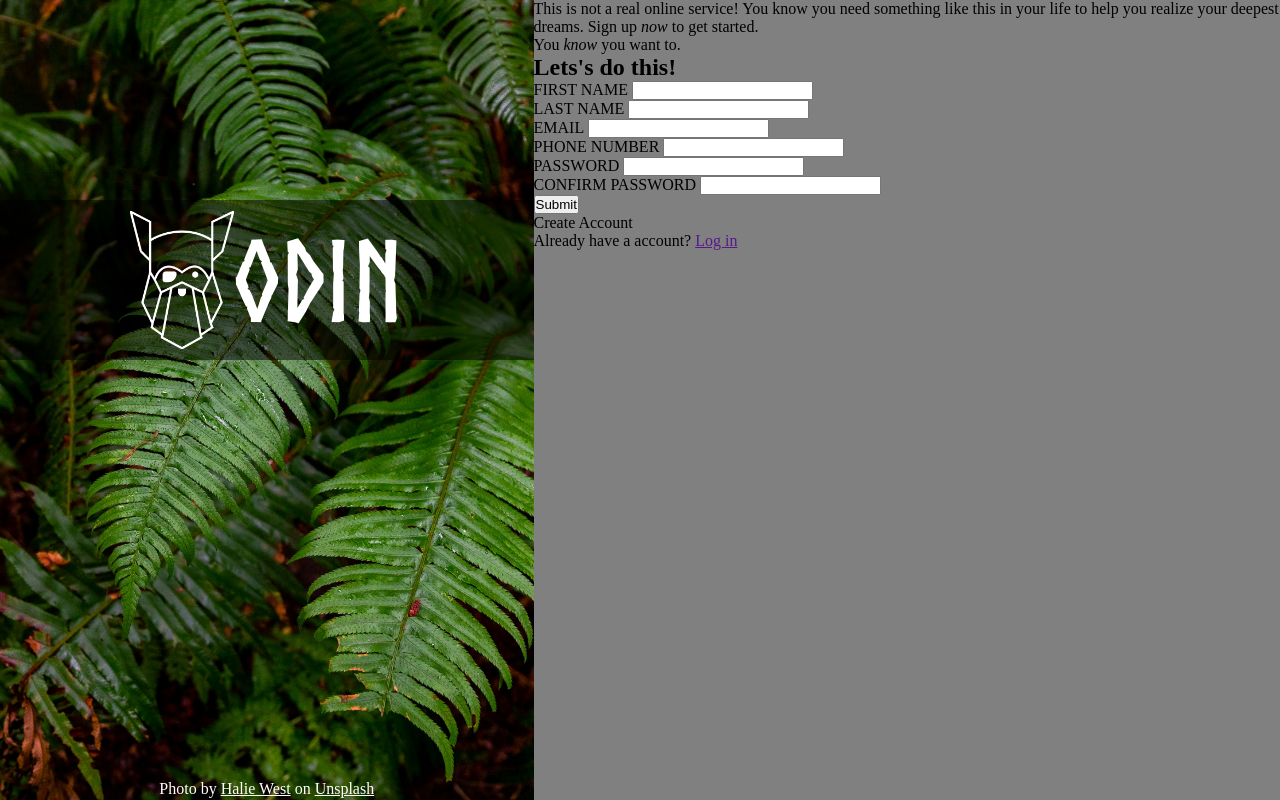
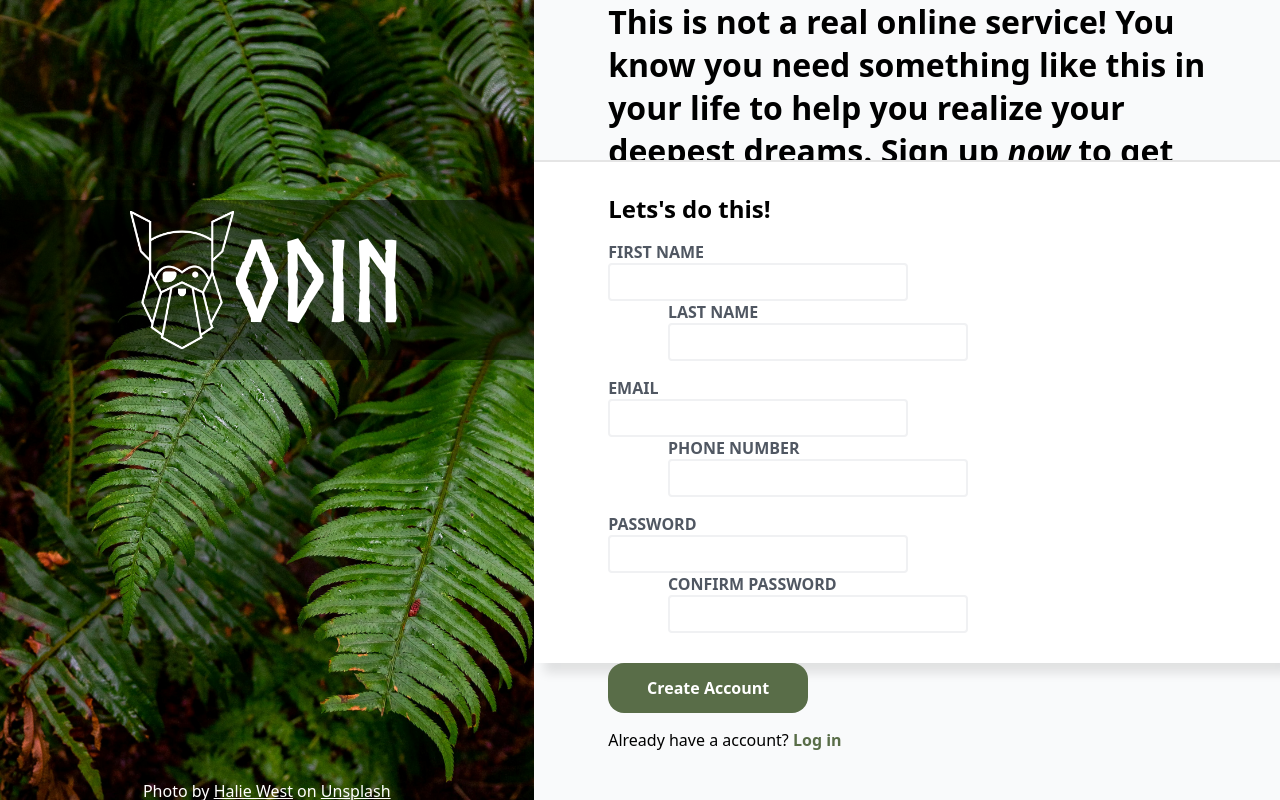
Before and after one commit to esb-11/Sign-Up-Forms, a plain HTML site: page index.html in a window 1280 px wide. Drawn offline with Linux system fonts and the light colour scheme.

Commit message:
Add form section styles

```diff
--- a/index.html
+++ b/index.html
@@ -18,8 +18,10 @@
     </div>
 
     <div class="sign-up">
-        <p>This is not a real online service! You know you need something like this in your life to help you realize your deepest dreams. Sign up <em>now</em> to get started.</p>
-        <p>You <em>know</em> you want to.</p>
+        <div class="call-to-action">
+            <p>This is not a real online service! You know you need something like this in your life to help you realize your deepest dreams. Sign up <em>now</em> to get started.</p>
+            <p>You <em>know</em> you want to.</p>
+        </div>
 
         <form action="" method="post">
             <h2 class="form-title">Lets's do this!</h2>
@@ -59,8 +61,10 @@
             <input type="submit" id="submit-form" class="hidden">
         </form>
 
-        <label for="submit-form">Create Account</label>
-        <p>Already have a account? <a href="">Log in</a></p>
+        <div class="submit-button">
+            <label for="submit-form">Create Account</label>
+            <p>Already have a account? <a href="https:/www.google.com">Log in</a></p>
+        </div>
     </div>
 </body>
 </html>
--- a/styles.css
+++ b/styles.css
@@ -20,13 +20,107 @@ html {
 body {
     height: 100%;
     width: 100%;
-    background-color: grey;
     display: flex;
+    font-family: system-ui, "Segoe UI", Roboto, Helvetica, Arial, sans-serif, "Apple Color Emoji", "Segoe UI Emoji", "Segoe UI Symbol";
 }
 
+/* Sign-Up section styles */
+.sign-up {
+    background-color: #f9fafb;
+    flex: 1;
 
-.sign-up {
-    flex: 1;
+    display: flex;
+    flex-direction: column;
+    justify-content: space-evenly;
+}
+
+.sign-up > div {
+    height: 20%;
+}
+
+.call-to-action {
+    font-weight: bold;
+    font-size: 2rem;
+    width: 80%;
+    margin-left: 10%;
+}
+
+.call-to-action p + p {
+    margin-top: 2%;
+}
+
+form {
+    background-color: white;
+    padding: 4% 10%;
+    border-top: 2px solid rgba(0, 0, 0, 0.1);
+    box-shadow: 10px 10px 10px rgba(0, 0, 0, 0.1);
+}
+
+.form-row {
+    margin-top: 16px;
+}
+
+.form-row>div+div{
+    margin-left: 10%;
+}
+
+.form-row div {
+    display: inline-block;
+    width: 300px;
+}
+
+.form-row label {
+    display: block;
+    font-weight: bold;
+    color: #505762;
+}
+
+.form-row input {
+    width: 100%;
+    padding: 8px;
+    font-size: 16px;
+    box-sizing: border-box;
+    border-radius: 4px;
+    border: 2px solid #f0f1f3;
+}
+
+.hidden {
+    visibility: hidden;
+    width: 0;
+    height: 0;
+    border: 0;
+    position: absolute;
+    top: 0;
+    left: 0;
+}
+
+.submit-button {
+    margin-left: 10%;
+    font-weight: bold;
+}
+
+.submit-button > label {
+    display: flex;
+    justify-content: center;
+    align-items: center;
+    box-sizing: border-box;
+    color: white;
+    background-color: #596d48;
+    width: 200px;
+    height: 50px;
+    cursor: pointer;
+    border-radius: 16px;
+}
+
+.submit-button > p {
+    margin-top: 16px;
+    font-weight: normal;
+}
+
+.submit-button > p > a {
+    color: #596d48;
+    text-decoration: none;
+    font-weight: bold;
 }
 
 /*  Logo section styles */
```
